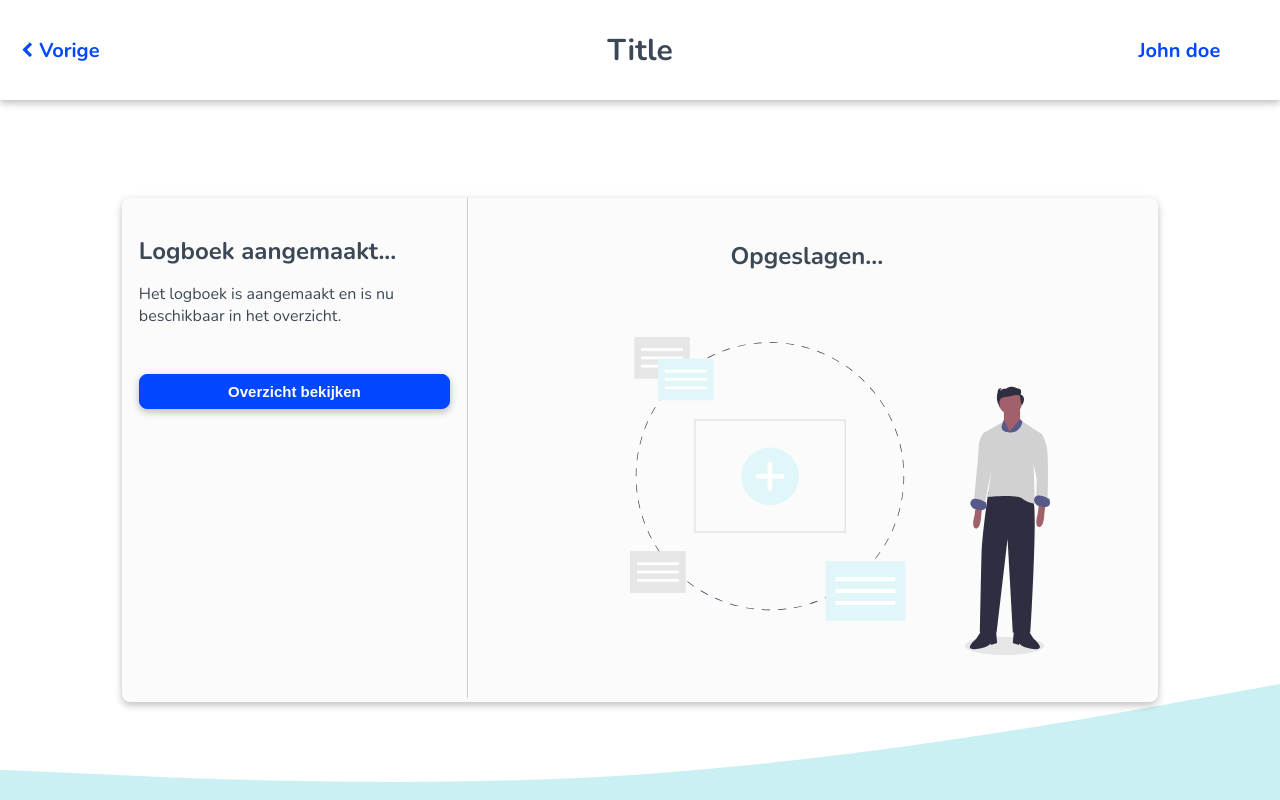
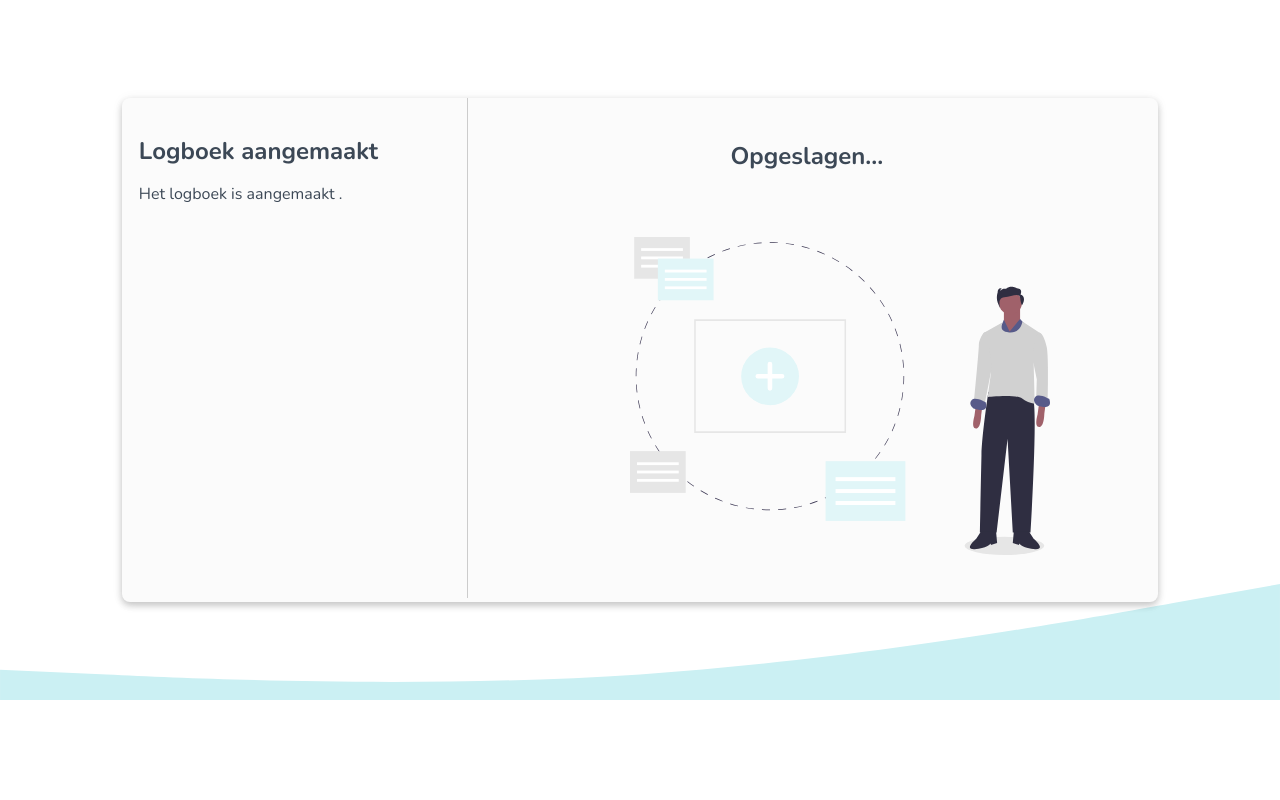
Before and after one commit to Rowan-Paul/HANAIM-DWA-Rekenlogboek, a React (Create React App) app in the folder rekenlogboek/client-side/: page /logbook-designer/new-logbook/page-5 in a window 1280 px wide. Built offline with nearby package versions, Linux system fonts and the light colour scheme.

Commit message:
Remove non-functional components
for sprint review

```diff
--- a/rekenlogboek/client-side/src/js/App.js
+++ b/rekenlogboek/client-side/src/js/App.js
@@ -1,10 +1,10 @@
 import React from 'react'
 import { Switch, Route, BrowserRouter as Router } from 'react-router-dom'
 
-import Header from '../js/common/Header'
+// import Header from '../js/common/Header'
 
 import LogbookDesigner from './logbook-designer/LogbookDesigner'
-import LogbookDesignerLanding from './logbook-designer/containers/LogbookDesignerLanding'
+import { LogbookDesignerLanding } from './logbook-designer/containers/LogbookDesignerLanding'
 
 import NewLogbook1 from './logbook-designer/containers/NewLogbook1'
 import NewLogbook2 from './logbook-designer/containers/NewLogbook2'
@@ -23,10 +23,15 @@ require('dotenv').config()
 function App() {
 	return (
 		<div>
-			<Header />
+			{/* <Header /> */}
 			<main>
 				<Router>
 					<Switch>
+						{/* page 1: groep en blok kiezen
+						page 2: kolomtypes selecteren
+						page 3: leerdoel toevoegen
+						page 4: leerdoelen laten zien
+						page 5: logboek is succesvol opgeslagen */}
 						<Route path="/logbook-designer/new-logbook/page-1">
 							<NewLogbook1 />
 						</Route>
--- a/rekenlogboek/client-side/src/js/logbook-designer/components/AddLearnGoal.js
+++ b/rekenlogboek/client-side/src/js/logbook-designer/components/AddLearnGoal.js
@@ -41,13 +41,14 @@ export default function AddLearnGoal(props) {
 					value={description}
 				></textarea>
 
-				<label>Afbeelding:</label>
-				{/* <input
+				{/*<label>Afbeelding:</label>
+				/* <input
 					name="image"
 					onChange={e => setImageLink(e.target.value)}
 					type="file"
 				/> */}
 
+				{/* TODO: clear the input fields after pressing add */}
 				<Button color="blue" value="Toevoegen" />
 			</form>
 		</div>
--- a/rekenlogboek/client-side/src/js/logbook-designer/components/LogbookSaved.js
+++ b/rekenlogboek/client-side/src/js/logbook-designer/components/LogbookSaved.js
@@ -1,21 +1,24 @@
 import React from 'react'
-import { useHistory } from 'react-router-dom'
+import { withRouter } from 'react-router-dom'
 
-import Button from '../../common/Button'
+// import Button from '../../common/Button'
 
 import '../../../scss/logbook-designer/components/LogbookSaved.scss'
 
-export default function LogbookSaved() {
-	const history = useHistory()
+function LogbookSavedUI() {
 	return (
 		<div className="LogbookSaved">
-			<h1>Logboek aangemaakt...</h1>
-			<p>Het logboek is aangemaakt en is nu beschikbaar in het overzicht.</p>
-			<Button
+			<h1>Logboek aangemaakt</h1>
+			<p>
+				Het logboek is aangemaakt {/*en is nu beschikbaar in het overzicht*/}.
+			</p>
+			{/* <Button
 				color="blue"
 				value="Overzicht bekijken"
-				handler={() => history.push('../overview')}
-			/>
+				handler={() => props.history.push('../overview')}
+			/> */}
 		</div>
 	)
 }
+
+export const LogbookSaved = withRouter(LogbookSavedUI)
--- a/rekenlogboek/client-side/src/js/logbook-designer/containers/LogbookDesignerLanding.js
+++ b/rekenlogboek/client-side/src/js/logbook-designer/containers/LogbookDesignerLanding.js
@@ -1,31 +1,32 @@
+import '../../../scss/logbook-designer/containers/LogbookDesignerLanding.scss'
+
 import React from 'react'
-import { useHistory } from 'react-router-dom'
+import { connect } from 'react-redux'
+import { withRouter } from 'react-router-dom'
 
 import ButtonContainer from '../../common/ButtonContainer'
 
-import '../../../scss/logbook-designer/containers/LogbookDesignerLanding.scss'
 import createLogbookSVG from '../../../img/icons/create_log_green.svg'
-import logbookSVG from '../../../img/icons/view_log_yellow.svg'
+// import logbookSVG from '../../../img/icons/view_log_yellow.svg'
 
-export default function LogbookDesigner() {
-	let history = useHistory()
+function LogbookDesignerLandingUI(props) {
 	const changePage = page => {
-		history.push('/logbook-designer/' + page)
+		props.history.push('/logbook-designer/' + page)
 	}
 
 	return (
 		<div className="logbook-designer-landing">
 			<div className="flex-center">
-				<h1>Welkom, (username)</h1>
+				<h1>Welkom, {props.user.name}</h1>
 				<p>Wat wilt u doen vandaag?</p>
 				<div className="buttons-container">
-					<ButtonContainer
+					{/* <ButtonContainer
 						icon={logbookSVG}
 						color="yellow"
 						description="Het overzicht van alle logoeken bekijken."
 						value="Bekijk overzicht"
 						handler={() => changePage('overview')}
-					/>
+					/> */}
 					<ButtonContainer
 						icon={createLogbookSVG}
 						color="green"
@@ -38,3 +39,13 @@ export default function LogbookDesigner() {
 		</div>
 	)
 }
+
+function mapStateToProps(state) {
+	return {
+		user: state.main.user
+	}
+}
+
+export const LogbookDesignerLanding = connect(mapStateToProps)(
+	withRouter(LogbookDesignerLandingUI)
+)
--- a/rekenlogboek/client-side/src/js/logbook-designer/containers/NewLogbook1.js
+++ b/rekenlogboek/client-side/src/js/logbook-designer/containers/NewLogbook1.js
@@ -1,5 +1,5 @@
 import React, { useState } from 'react'
-import { useHistory } from 'react-router-dom'
+import { withRouter } from 'react-router-dom'
 import { connect } from 'react-redux'
 
 import Jumbotron from '../../common/Jumbotron'
@@ -19,10 +19,10 @@ function Page1(props) {
 	const changeGroupHandler = value => setGroup(value)
 	const changePeriodHandler = value => setPeriod(value)
 
-	let history = useHistory()
+	const username = props.user.name
 	const nextButtonHandler = () => {
-		props.addLogbookPeriod({ group, period })
-		history.push('./page-2')
+		props.addLogbookPeriod({ group, period, username })
+		props.history.push('./page-2')
 	}
 
 	return (
@@ -65,6 +65,7 @@ function Page1(props) {
 
 const mapStateToProps = state => {
 	return {
+		user: state.main.user,
 		group: state.logbook.group,
 		period: state.logbook.period
 	}
@@ -76,4 +77,4 @@ const mapDispatchToProps = dispatch => {
 	}
 }
 
-export default connect(mapStateToProps, mapDispatchToProps)(Page1)
+export default connect(mapStateToProps, mapDispatchToProps)(withRouter(Page1))
--- a/rekenlogboek/client-side/src/js/logbook-designer/containers/NewLogbook2.js
+++ b/rekenlogboek/client-side/src/js/logbook-designer/containers/NewLogbook2.js
@@ -40,6 +40,7 @@ function Page2(props) {
 			props.addLogbookColumns(payload)
 			history.push('./page-3')
 		} else {
+			//TODO: replace this by something less evil than a alert
 			alert('Vul a.u.b. alle velden in.')
 		}
 	}
--- a/rekenlogboek/client-side/src/js/logbook-designer/containers/NewLogbook3.js
+++ b/rekenlogboek/client-side/src/js/logbook-designer/containers/NewLogbook3.js
@@ -1,24 +1,25 @@
 import React from 'react'
-import { useHistory } from 'react-router-dom'
+import { connect } from 'react-redux'
+import { withRouter } from 'react-router-dom'
+
 import AddLearnGoal from '../components/AddLearnGoal'
 import Button from '../../common/Button'
-import { connect } from 'react-redux'
 import Illustration from '../components/Illustration'
+import LearnGoalList from '../components/LearnGoalList'
+
 import Image from '../../../img/illustrations/log_select_learning_goals.svg'
 import InfoContainer from '../../common/InfoContainer'
 import Jumbotron from '../../common/Jumbotron'
-import LearnGoalList from '../components/LearnGoalList'
 
 import { addLearnGoal, removeLearnGoal } from '../../../redux/logbook/actions'
 import '../../../scss/logbook-designer/containers/NewLogbook.scss'
 
 function Page3(props) {
-	const history = useHistory()
-
 	const verifyGoals = () =>
 		props.goals.length > 0
-			? history.push('./page-4')
-			: alert('Je moet eerst leerdoelen invoeren.')
+			? props.history.push('./page-4')
+			: //TODO: replace this by something less evil than a alert
+			  alert('Je moet eerst leerdoelen invoeren.')
 
 	return (
 		<div className="new-logbook">
@@ -43,7 +44,7 @@ function Page3(props) {
 				<Button
 					color="gray"
 					value="Vorige"
-					handler={() => history.push('./page-2')}
+					handler={() => props.history.push('./page-2')}
 				/>
 			</div>
 			<div className="next button">
@@ -65,4 +66,4 @@ const mapDispatchToProps = dispatch => {
 	}
 }
 
-export default connect(mapStateToProps, mapDispatchToProps)(Page3)
+export default connect(mapStateToProps, mapDispatchToProps)(withRouter(Page3))
--- a/rekenlogboek/client-side/src/js/logbook-designer/containers/NewLogbook5.js
+++ b/rekenlogboek/client-side/src/js/logbook-designer/containers/NewLogbook5.js
@@ -4,7 +4,7 @@ import Illustration from '../components/Illustration'
 import Image from '../../../img/illustrations/log_saved.svg'
 import InfoContainer from '../../common/InfoContainer'
 import Jumbotron from '../../common/Jumbotron'
-import LogbookSaved from '../components/LogbookSaved'
+import { LogbookSaved } from '../components/LogbookSaved'
 
 import '../../../scss/logbook-designer/containers/NewLogbook.scss'
 
--- a/rekenlogboek/client-side/src/redux/logbook/reducer.js
+++ b/rekenlogboek/client-side/src/redux/logbook/reducer.js
@@ -10,6 +10,7 @@ import {
 const date = new Date()
 const year = date.getFullYear()
 const INITIAL_STATE = {
+	//TODO: add checks to see if columns are filled in newlogbook2
 	columns: [
 		{
 			position: 1,
@@ -23,12 +24,12 @@ const INITIAL_STATE = {
 		}
 	],
 	goals: [],
-	group: 4,
+	group: 0,
 	isAvailable: true,
 	isSaved: false,
-	period: 1,
-	teacher: 'Juf Henk', //TODO: auto add teachers & years in components
-	year: `${year} - ${year + 1}`
+	period: 0,
+	teacher: '', //TODO: auto add years in components
+	year: `${year} - ${year + 1}` // but what if you add a logboek in the second half of the year?
 }
 
 const reducer = (state = INITIAL_STATE, action) => {
@@ -55,7 +56,6 @@ const reducer = (state = INITIAL_STATE, action) => {
 			}
 
 		case SAVE_LOGBOOK:
-			console.log(state)
 			if (action.response.ok) {
 				return {
 					...state,
@@ -67,7 +67,8 @@ const reducer = (state = INITIAL_STATE, action) => {
 			return {
 				...state,
 				group: Number(action.payload.group),
-				period: Number(action.payload.period)
+				period: Number(action.payload.period),
+				teacher: action.payload.username
 			}
 		case ADD_LOGBOOK_COLUMNS:
 			return {
```
Also changed, not shown: rekenlogboek/client-side/src/redux/logbook/actions.js (+8 -7 lines).
